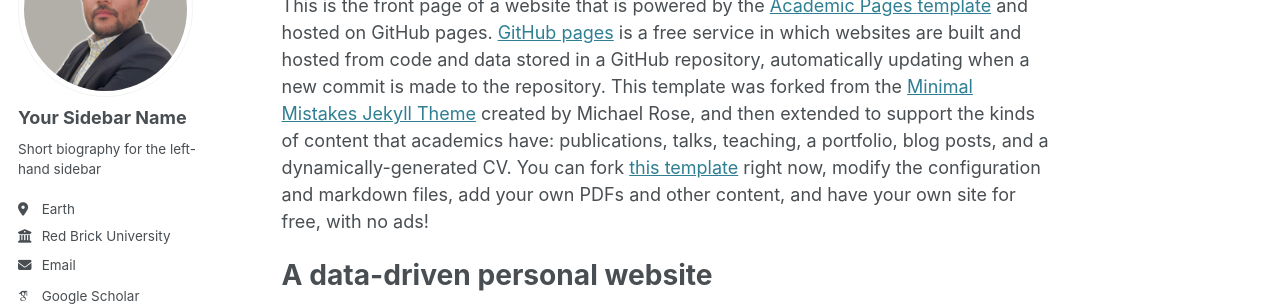
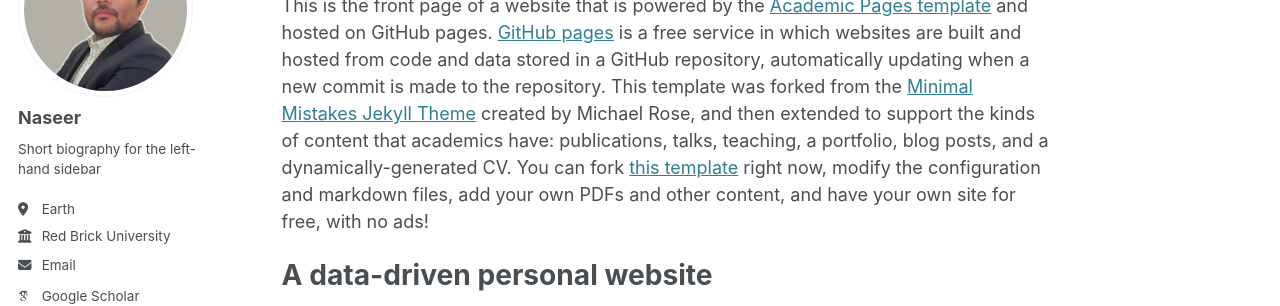
Before and after one commit to MNaseerSubhani/mnaseer.githu.io, a Jekyll site: the page built from _pages/about.md, in a window 1280 px wide. Shown: the part 184-490 px from the top of the page. Built offline with Jekyll 4.4.1, drawn with Linux system fonts in a browser that asks for light colours; some web fonts are replaced.

Commit message:
change config file

```diff
--- a/_config.yml
+++ b/_config.yml
@@ -22,7 +22,7 @@ repository               : "mnaseersubhani/mnaseersubhani.github.io"
 author:
   # Biographic information
   avatar           : "profile.jpeg"
-  name             : "Your Sidebar Name"
+  name             : "Naseer"
   pronouns         : # example: "she/her"
   bio              : "Short biography for the left-hand sidebar"
   location         : "Earth"
```
